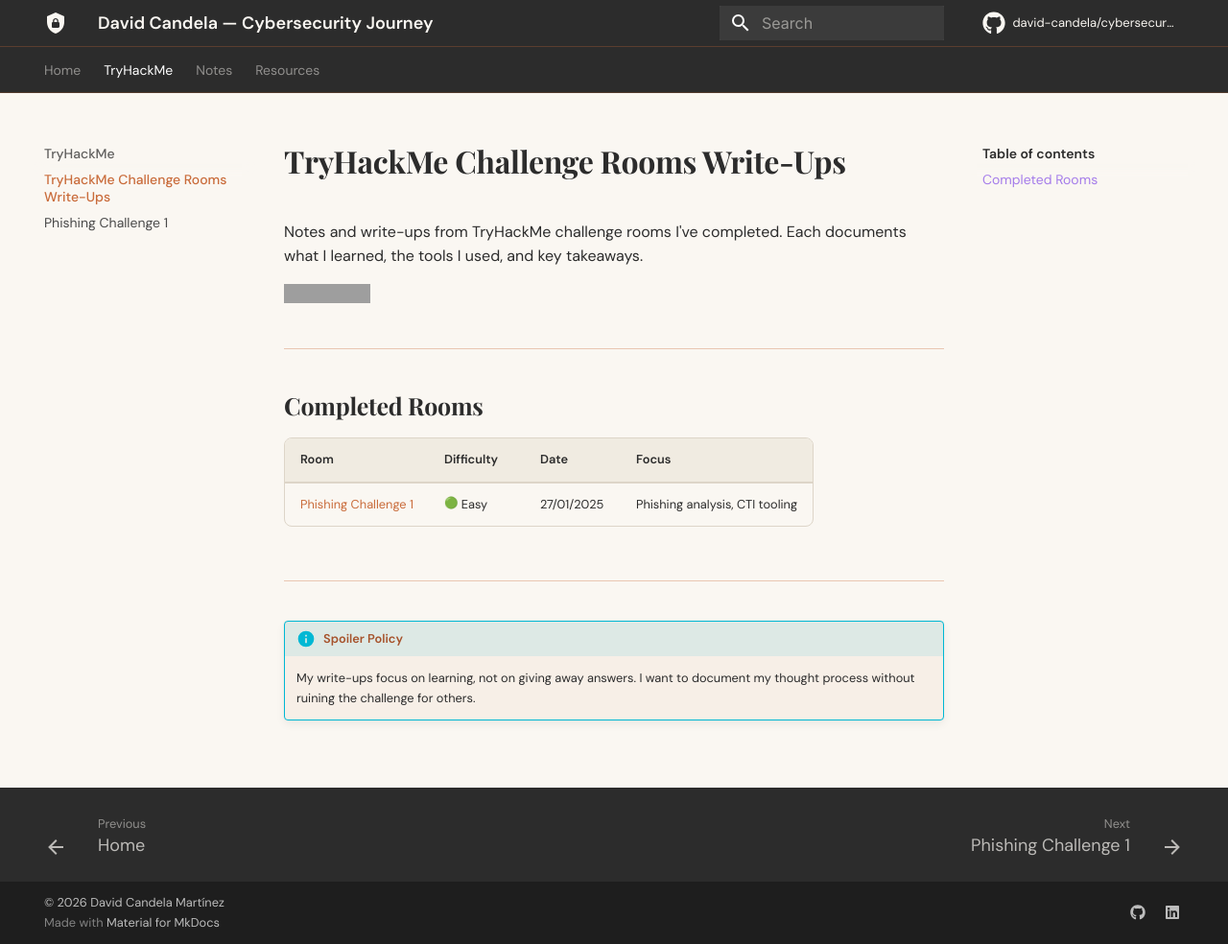
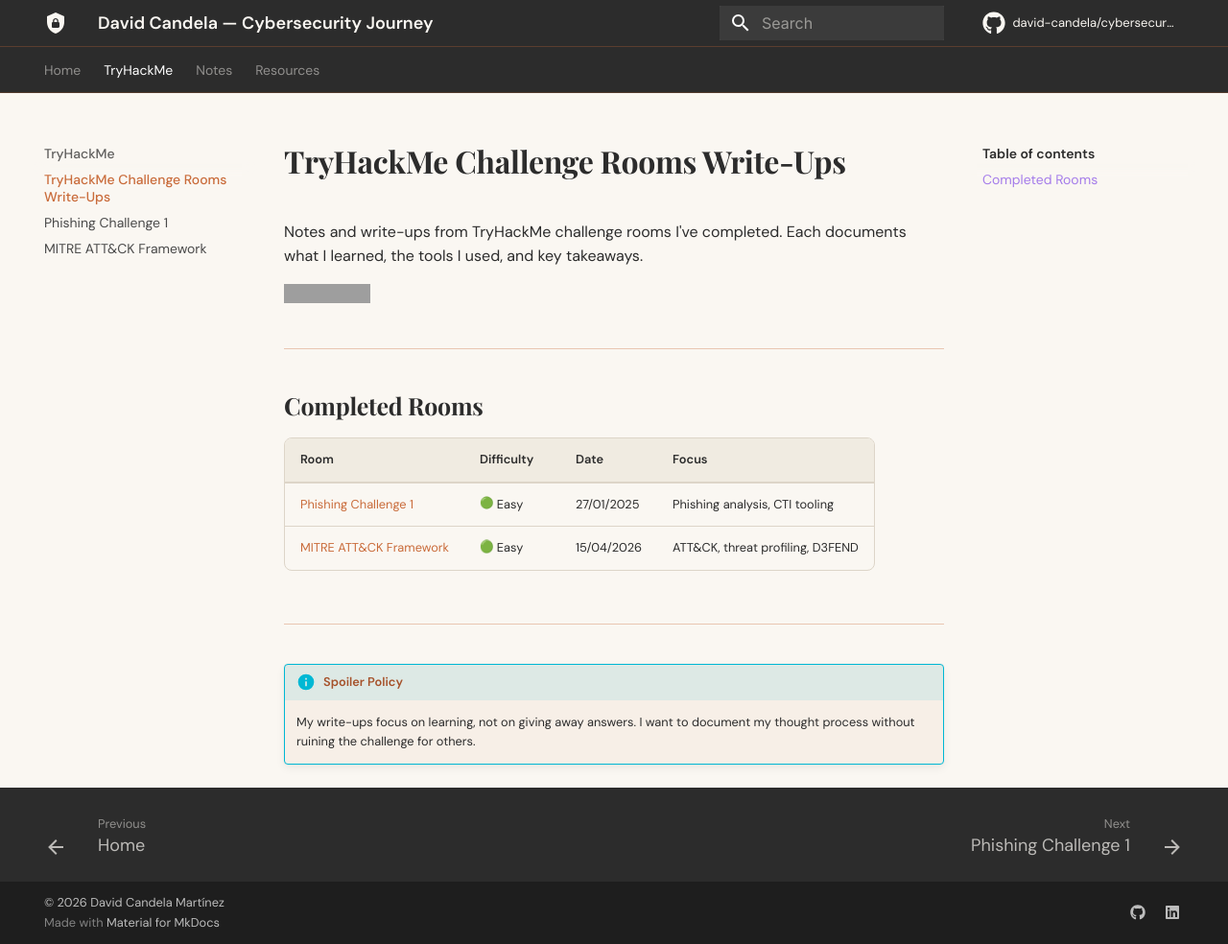
Before and after one commit to david-candela/cybersecurity_journey, an MkDocs documentation site: the page built from docs/tryhackme/index.md, in a window 1280 px wide and 984 px high. Shown: the whole window at 96% size. Built offline with MkDocs 1.6.1 and Material for MkDocs 9.7.7, drawn with Linux system fonts in a browser that asks for light colours; emoji names are drawn with the system emoji font; some web fonts are replaced; comment, search, counter and statistics services are not loaded; grey boxes are pictures that could not be loaded.

Commit message:
Add MITRE ATT&CK Framework write-up
Co-Authored-By: Claude Sonnet 4.6 <noreply@anthropic.com>

```diff
--- a/docs/tryhackme/index.md
+++ b/docs/tryhackme/index.md
@@ -11,6 +11,7 @@ Notes and write-ups from TryHackMe challenge rooms I've completed. Each document
 | Room | Difficulty | Date | Focus |
 |---|---|---|---|
 | [Phishing Challenge 1](phishing-challenge-1.md) | :green_circle: Easy | 27/01/2025 | Phishing analysis, CTI tooling |
+| [MITRE ATT&CK Framework](MITRE.md) | :green_circle: Easy | 15/04/2026 | ATT&CK, threat profiling, D3FEND |
 
 ---
 
--- a/mkdocs.yml
+++ b/mkdocs.yml
@@ -76,6 +76,7 @@ nav:
   - TryHackMe:
       - tryhackme/index.md
       - Phishing Challenge 1: tryhackme/phishing-challenge-1.md
+      - MITRE ATT&CK Framework: tryhackme/MITRE.md
   - Notes:
       - notes/index.md
       - Linux:
```
